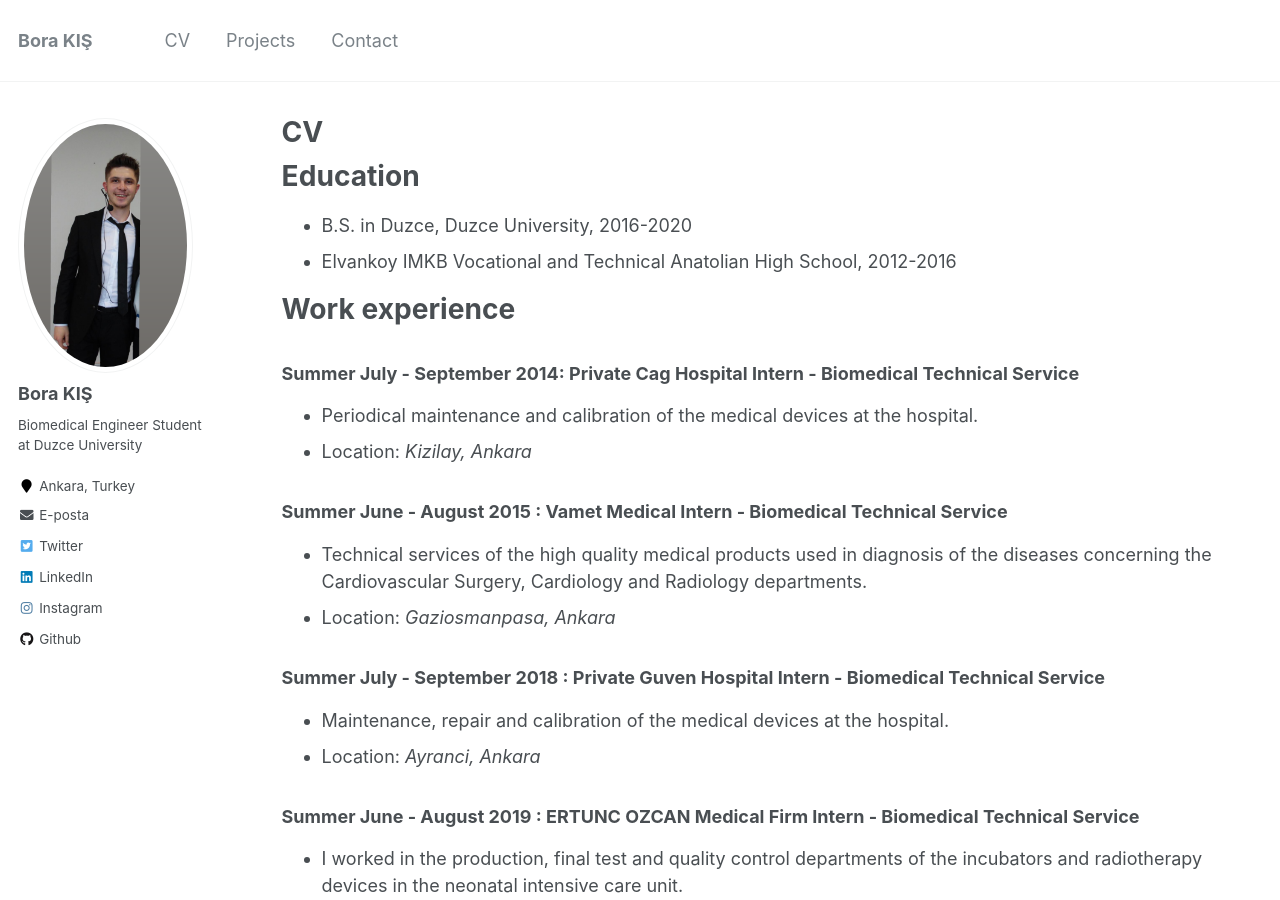
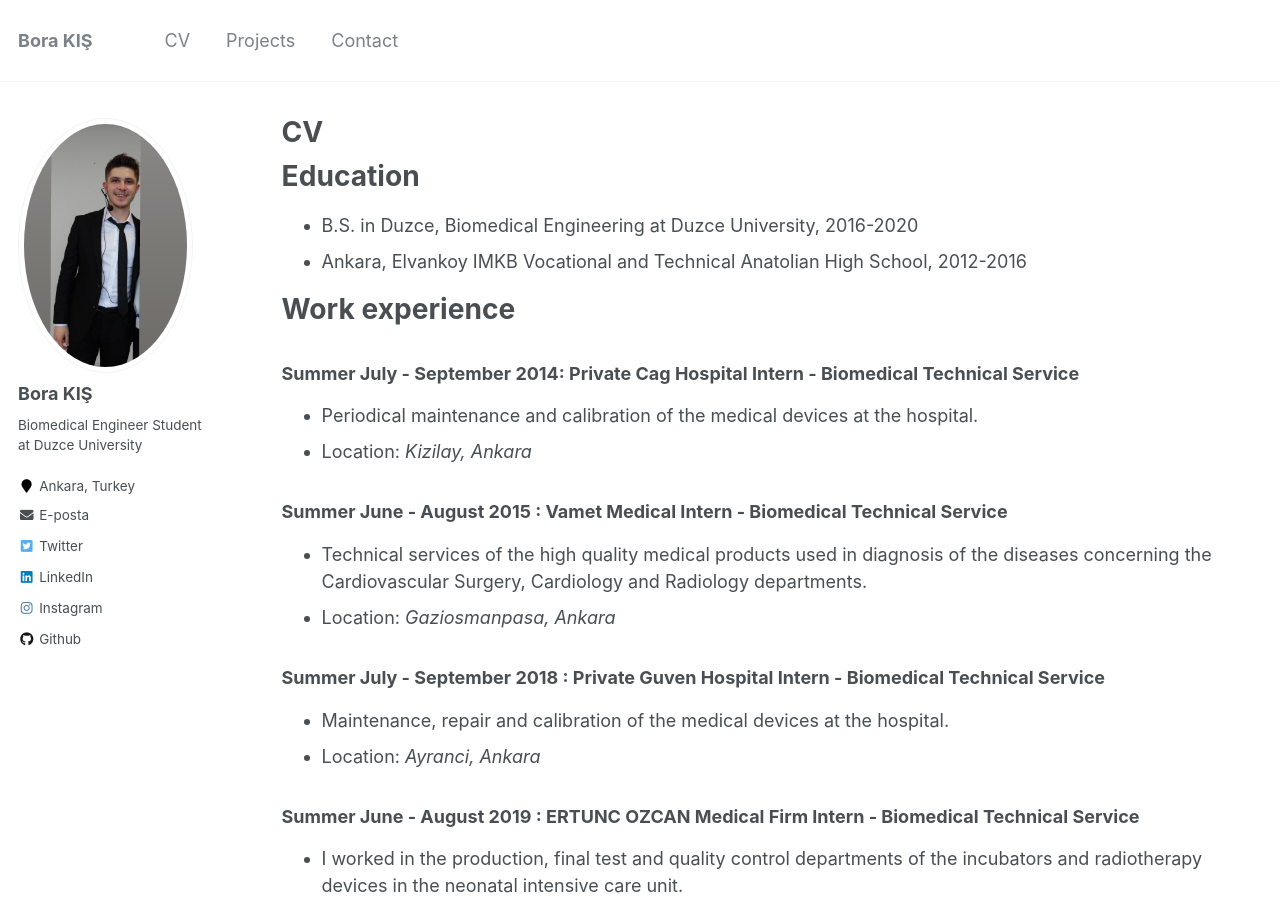
Before and after one commit to BoraKis/borakis.github.io, a Jekyll site: the page built from _pages/cv.md, in a window 1280 px wide and 900 px high. Built offline with Jekyll 4.4.1, drawn with Linux system fonts in a browser that asks for light colours.

Commit message:
Update cv.md

```diff
--- a/_pages/cv.md
+++ b/_pages/cv.md
@@ -11,8 +11,8 @@ redirect_from:
 
 Education
 ======
-* B.S. in Duzce, Duzce University, 2016-2020
-* Elvankoy IMKB Vocational and Technical Anatolian High School, 2012-2016
+* B.S. in Duzce, Biomedical Engineering at Duzce University, 2016-2020
+* Ankara, Elvankoy IMKB Vocational and Technical Anatolian High School, 2012-2016
 
 Work experience
 ======
```
